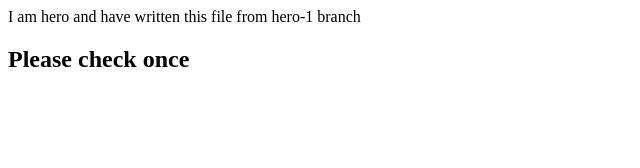
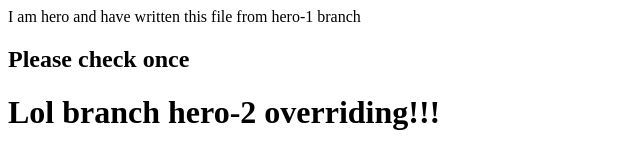
Before and after one commit to ynspc2/testForBranching, a plain HTML site: page index.html in a window 1280 px wide. Shown: the whole page, without its empty margins (0-640 px from the left). Drawn offline with Linux system fonts and the light colour scheme.

Commit message:
hero-2 branch has overreacted - [x] overreaction

```diff
--- a/index.html
+++ b/index.html
@@ -1,3 +1,5 @@
 <p>I am hero and have written this file from hero-1 branch</p>
 
 <h2>Please check once</h2>
+
+<h1>Lol branch hero-2 overriding!!!</h1>
```
